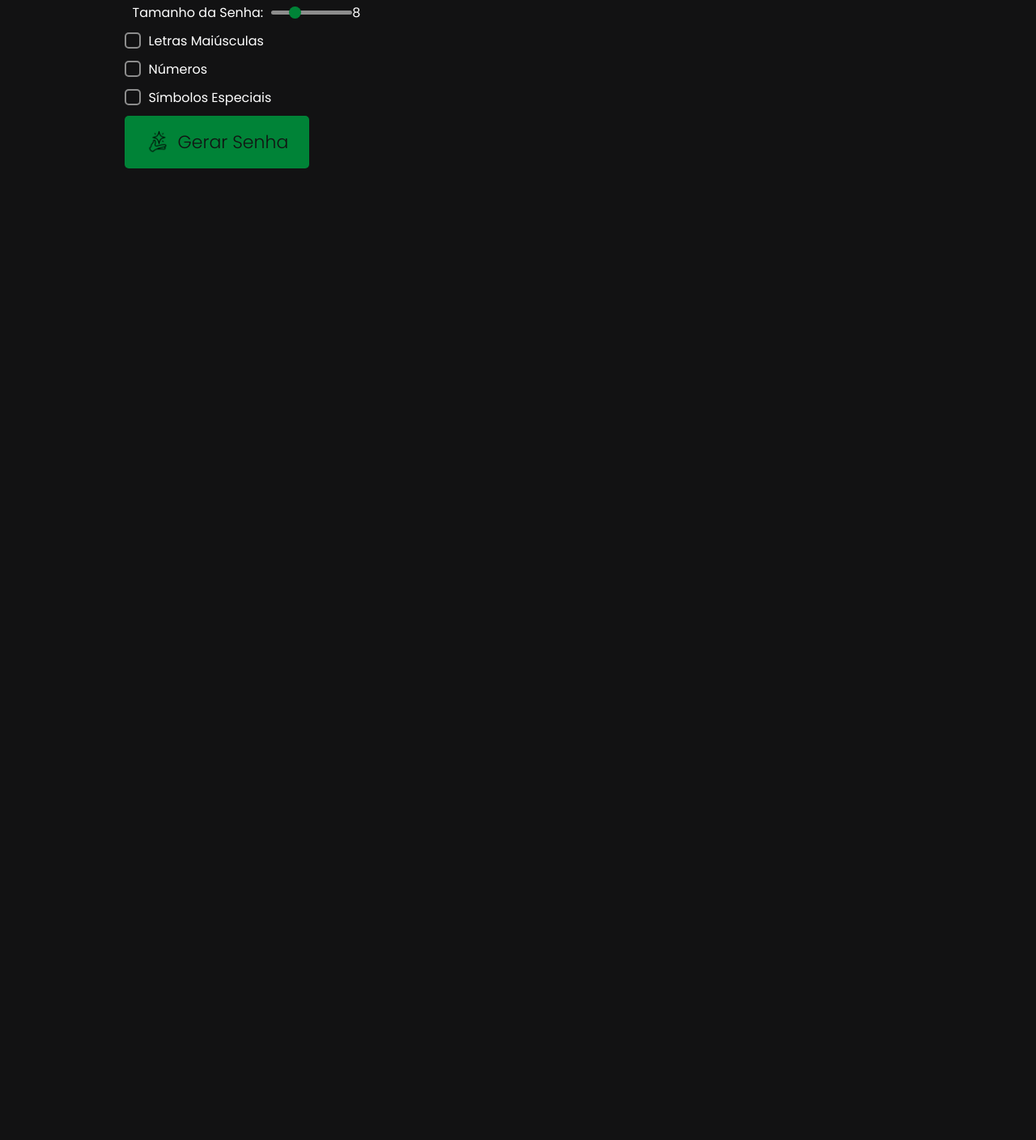
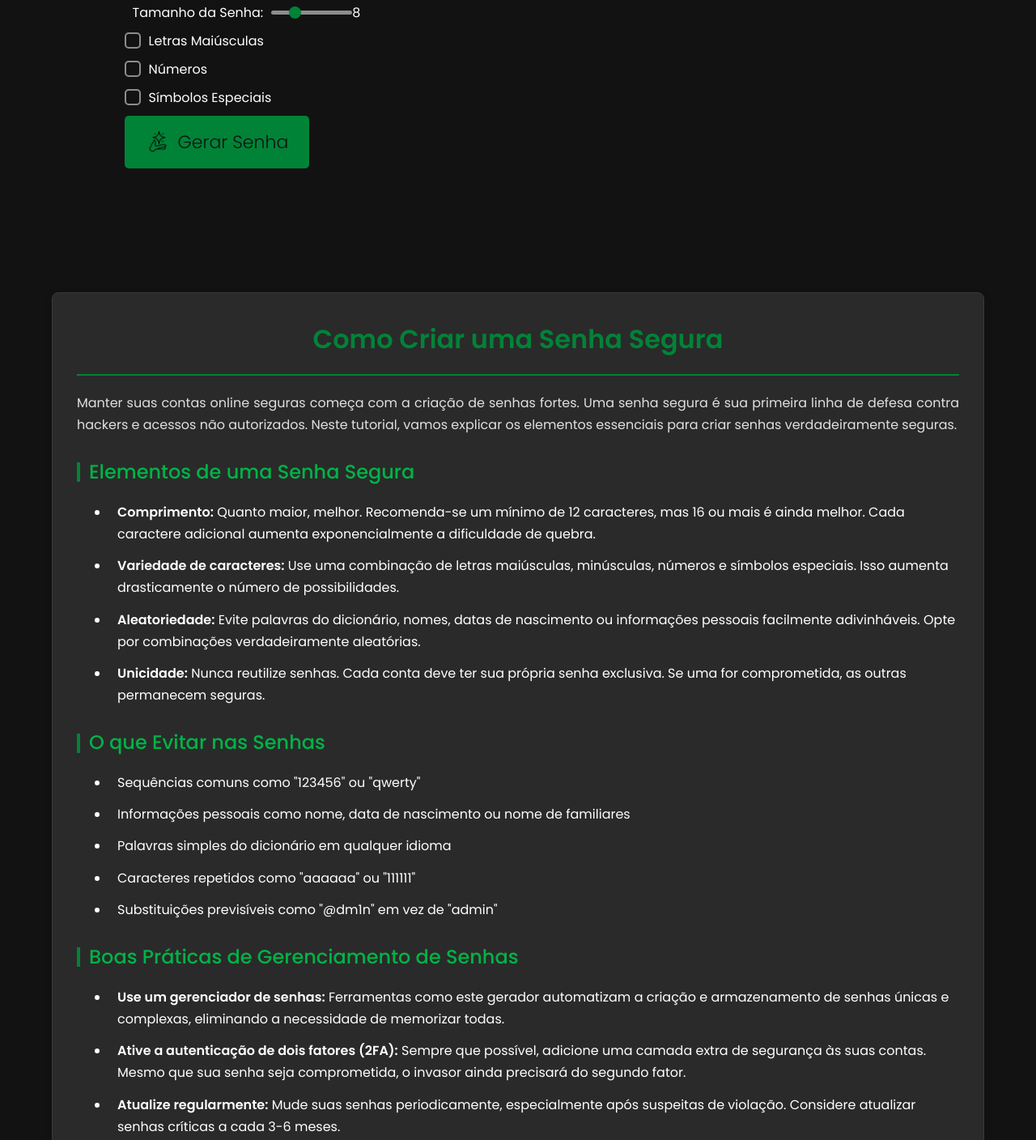
Before and after one commit to JeanFurquim97/gerador_de_senha, a plain HTML site: page index.html in a window 1280 px wide. Shown: the part 459-1867 px from the top of the page at 81% size. Before the commit the page ends 820 px from the top, so only its background shows below. Drawn offline with Linux system fonts and the light colour scheme.

Commit message:
add tutorial

```diff
--- a/index.html
+++ b/index.html
@@ -44,6 +44,44 @@
         <button onclick="createPassword()"><img src="src/images/generate.png">Gerar Senha</button>
     </div>
 
+    <article class="tutorial">
+        <h2>Como Criar uma Senha Segura</h2>
+
+        <p>Manter suas contas online seguras começa com a criação de senhas fortes. Uma senha segura é sua primeira linha de defesa contra hackers e acessos não autorizados. Neste tutorial, vamos explicar os elementos essenciais para criar senhas verdadeiramente seguras.</p>
+
+        <h3>Elementos de uma Senha Segura</h3>
+        <ul>
+            <li><strong>Comprimento:</strong> Quanto maior, melhor. Recomenda-se um mínimo de 12 caracteres, mas 16 ou mais é ainda melhor. Cada caractere adicional aumenta exponencialmente a dificuldade de quebra.</li>
+            <li><strong>Variedade de caracteres:</strong> Use uma combinação de letras maiúsculas, minúsculas, números e símbolos especiais. Isso aumenta drasticamente o número de possibilidades.</li>
+            <li><strong>Aleatoriedade:</strong> Evite palavras do dicionário, nomes, datas de nascimento ou informações pessoais facilmente adivinháveis. Opte por combinações verdadeiramente aleatórias.</li>
+            <li><strong>Unicidade:</strong> Nunca reutilize senhas. Cada conta deve ter sua própria senha exclusiva. Se uma for comprometida, as outras permanecem seguras.</li>
+        </ul>
+
+        <h3>O que Evitar nas Senhas</h3>
+        <ul>
+            <li>Sequências comuns como "123456" ou "qwerty"</li>
+            <li>Informações pessoais como nome, data de nascimento ou nome de familiares</li>
+            <li>Palavras simples do dicionário em qualquer idioma</li>
+            <li>Caracteres repetidos como "aaaaaa" ou "111111"</li>
+            <li>Substituições previsíveis como "@dm1n" em vez de "admin"</li>
+        </ul>
+
+        <h3>Boas Práticas de Gerenciamento de Senhas</h3>
+        <ul>
+            <li><strong>Use um gerenciador de senhas:</strong> Ferramentas como este gerador automatizam a criação e armazenamento de senhas únicas e complexas, eliminando a necessidade de memorizar todas.</li>
+            <li><strong>Ative a autenticação de dois fatores (2FA):</strong> Sempre que possível, adicione uma camada extra de segurança às suas contas. Mesmo que sua senha seja comprometida, o invasor ainda precisará do segundo fator.</li>
+            <li><strong>Atualize regularmente:</strong> Mude suas senhas periodicamente, especialmente após suspeitas de violação. Considere atualizar senhas críticas a cada 3-6 meses.</li>
+            <li><strong>Não compartilhe senhas:</strong> Mantenha suas senhas em sigilo e não as envie por e-mail ou mensagens não seguras. Utilize canais criptografados se necessário.</li>
+        </ul>
+
+        <h3>Por que Usar um Gerador de Senhas?</h3>
+        <p>Geradores de senhas criam senhas verdadeiramente aleatórias que são extremamente difíceis de adivinhar. Ao contrário das senhas criadas por humanos (que geralmente seguem padrões previsíveis), senhas geradas por computador oferecem o máximo de segurança possível.</p>
+
+        <p>Com este gerador, você pode personalizar o tamanho e os tipos de caracteres utilizados, garantindo que suas senhas sejam fortes e atendam aos requisitos de segurança dos sites que você utiliza. A geração aleatória elimina padrões inconscientes que tornam as senhas vulneráveis.</p>
+
+        <p><strong>Dica profissional:</strong> Armazene suas senhas geradas em um gerenciador de senhas confiável. Isso permite que você use senhas complexas e únicas para cada conta sem precisar memorizá-las.</p>
+    </article>
+
     <script src="src/javascript/script.js"></script>
 </body>
 </html>
--- a/src/style/style.css
+++ b/src/style/style.css
@@ -171,3 +171,61 @@ input[type="checkbox"]:checked::after {
     transform: translate(-50%, -50%);
     font-size: 14px;
 }
+
+.tutorial {
+    margin: 30px auto;
+    width: 90%;
+    padding: 30px;
+    background-color: #2a2a2a;
+    border-radius: 8px;
+    line-height: 1.7;
+    box-shadow: 0 4px 12px rgba(0, 0, 0, 0.15);
+    border: 1px solid #3a3a3a;
+}
+
+.tutorial h2 {
+    color: #008337;
+    margin-bottom: 20px;
+    font-size: 32px;
+    text-align: center;
+    font-weight: 600;
+    border-bottom: 2px solid #008337;
+    padding-bottom: 15px;
+}
+
+.tutorial h3 {
+    color: #00b347;
+    margin: 25px 0 15px;
+    font-size: 24px;
+    font-weight: 500;
+    position: relative;
+    padding-left: 15px;
+}
+.tutorial h3::before {
+    content: "";
+    position: absolute;
+    left: 0;
+    top: 50%;
+    transform: translateY(-50%);
+    width: 4px;
+    height: 24px;
+    background-color: #008337;
+}
+.tutorial ul {
+    margin: 15px 0 20px 25px;
+    padding-left: 15px;
+}
+.tutorial li {
+    margin-bottom: 12px;
+    padding-left: 10px;
+    position: relative;
+}
+.tutorial p {
+    margin-bottom: 20px;
+    text-align: justify;
+    color: #e0e0e0;
+}
+.tutorial strong {
+    color: #fff;
+    font-weight: 600;
+}
```
